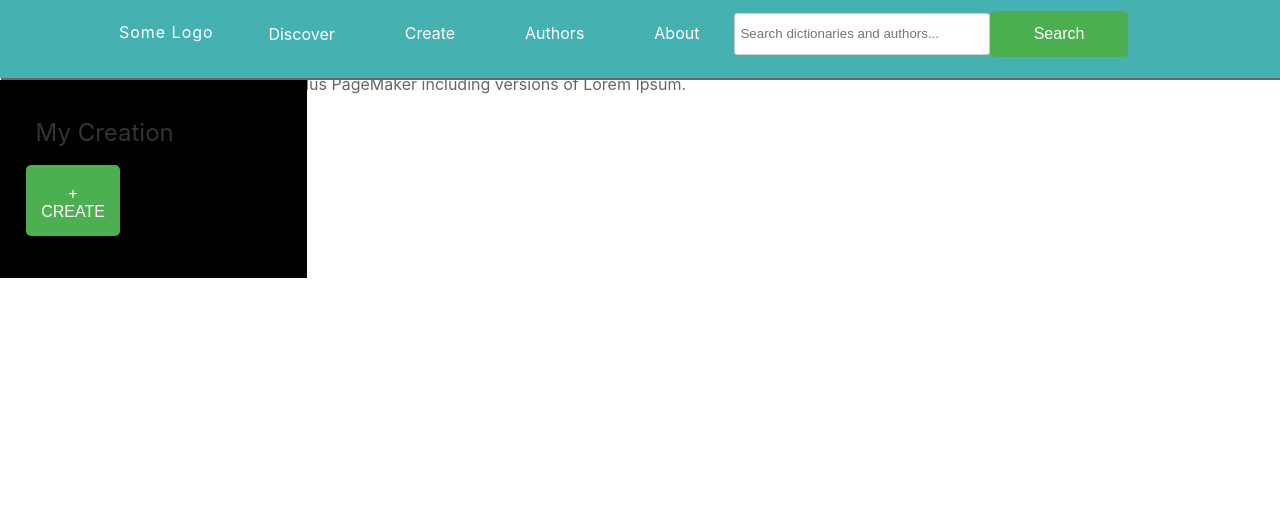
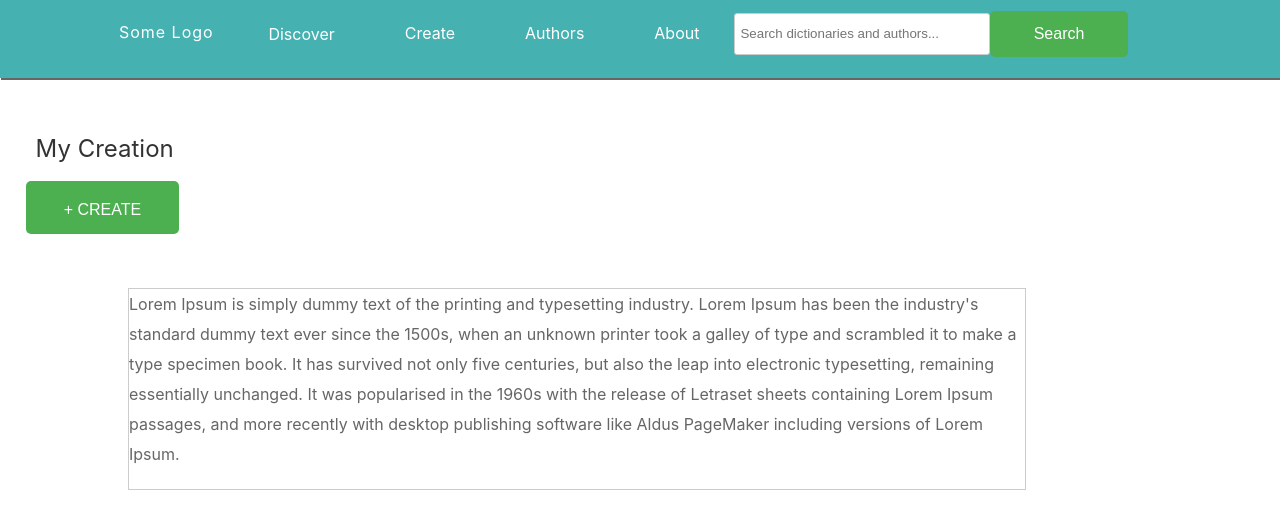
Before and after one commit to ARubiato/Dictionary_App, a PHP site: page /create_dictionary.php in a window 1280 px wide. Shown: the top 529 px of the page. Run offline with PHP 8.4, Linux system fonts and the light colour scheme.

Commit message:
added css things based on new forms added

```diff
--- a/css/style.css
+++ b/css/style.css
@@ -102,6 +102,7 @@
 	text-decoration: none;
 	display: inline-block;
 	font-size: 16px;
+	cursor: pointer;
 }
 
 .Button:Hover{
@@ -177,15 +178,58 @@ a.logo {
 .Create_intro {
 	width: 20%;
 	height: auto;
-	margin: 5em auto;
+	margin: 1em auto;
 	padding: 2%;
 	position: absolute;
-	display: flex;
+	display: inline-block;
 	float: left;
-	background-color: black;
+}
+
+.Create_body {
+	width: 80%;
+	height: auto;
+	top:0;
+	left: 0;
+	margin:5em auto;
+	padding: auto;
+}
+
+
+.Dictionaries_created {
+	width: 70%;
+	height: auto%;
+	position: absolute;
+	display: inline-block;
+	margin: 13em auto;
+	line-height: 30px;
+	float: left;
+	border:1px solid #ccc;
+}
+
+.CD_Form_Header {
+	width: auto;
+	height: auto;
+	position: absolute;
+	display: inline-block;
+	margin:5em auto;
+}
+
+
+.CD_Form {
+	width: 90%;
+	height:auto;
+	position:absolute;
+	display: inline-block;
+	margin:12em auto;
+	padding: 2em;
+	line-height: 20px;
+	float: left;
+	border:1px solid #848484;
+	border-radius: 6px;
+
+
 
 }
-
 
 
 
```
